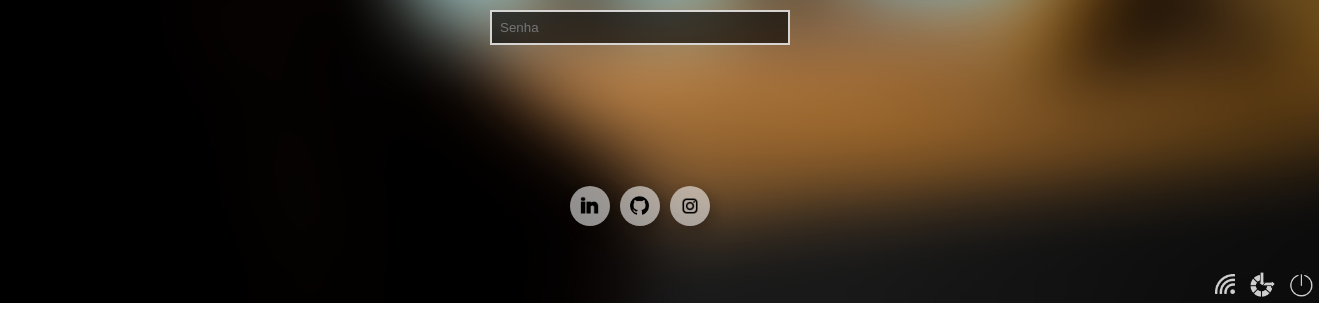
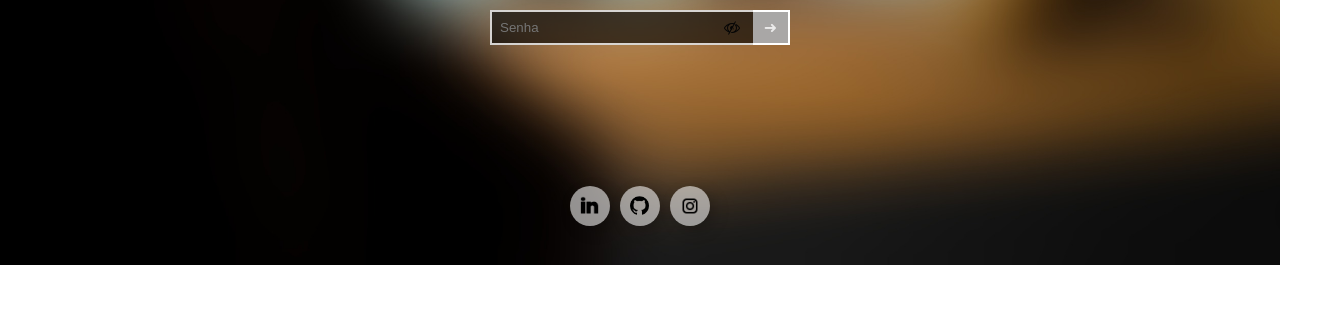
Before and after one commit to Nikyss/Bloqueio, a plain HTML site: page index.html in a window 1280 px wide. Shown: the part 469-800 px from the top of the page, 1319 px wide, since content can reach past the window. Drawn offline with Linux system fonts and the light colour scheme; a web font is replaced by a local one.

Commit message:
Add files via upload

```diff
--- /dev/null
+++ b/assets/css/media.css
@@ -0,0 +1,11 @@
+@media screen and (max-width: 1365px) {
+    .container-items{
+        display: none;
+    }
+}
+
+@media screen and (max-width: 1171px) {
+    .container-box {
+        height: 95vh;
+    }
+}
--- a/assets/css/styles.css
+++ b/assets/css/styles.css
@@ -62,7 +62,6 @@ body{
     color: #ebeaea;
     border-top: 2px solid rgba(255, 255, 255, 0.801);
     border-left: 2px solid rgba(255, 255, 255, 0.801);
-    border-right: 2px solid rgba(255, 255, 255, 0.801);
     border-bottom: 2px solid rgba(255, 255, 255, 0.801);
 }
 
@@ -71,14 +70,17 @@ body{
 
     border-top: 2px solid rgb(255, 255, 255);
     border-left: 2px solid rgb(255, 255, 255);
-    border-right: 2px solid rgb(255, 255, 255);
     border-bottom: 2px solid rgb(255, 255, 255);
+}
+
+.inputs{
+    display: flex;
+    justify-content: flex-end;
+    align-items: center;
 }
 
 .inputs::after{
     content: '➜';
-    right: 535px;
-    top: 436px;
     width: 35px;
     height: 31px;
     cursor: pointer;
@@ -91,6 +93,10 @@ body{
     justify-content: center;
 
     background-color: rgba(179, 179, 179, 0.918);
+
+    border-top: 2px solid rgb(255, 255, 255);
+    border-right: 2px solid rgb(255, 255, 255);
+    border-bottom: 2px solid rgb(255, 255, 255);
 }
 
 #icon-password{
@@ -98,10 +104,10 @@ body{
     background-repeat: no-repeat;
     position: absolute;
     cursor: pointer;
-    top: 443px;
-    right: 580px;
     width: 16px;
     height: 16px;
+
+    padding-left: 50px;
 }
 
 #icon-password.hide{
--- a/index.html
+++ b/index.html
@@ -4,6 +4,7 @@
     <meta charset="UTF-8">
 <!--<meta name="viewport" content="width=device-width, initial-scale=1.0"> XÔ MOBILES-->
     <link rel="stylesheet" href="./assets/css/styles.css">
+    <link rel="stylesheet" href="./assets/css/media.css">
     <title>Tela de Bloqueio</title>
 </head>
 <body>
@@ -17,7 +18,7 @@
                     <h1>Allyphio</h1>
                 </div>
                 <div class="inputs">
-                    <input type="password" name="password" id="input-password" placeholder="Senha">
+                    <input type="password" name="password" id="input-password" placeholder="Senha" maxlength="47">
                     <div id="icon-password"></div>
                 </div>
                 <!-- Minhas Redes Sociais -->
```
Also changed, not shown: assets/js/app.js (line endings or trailing spaces).
